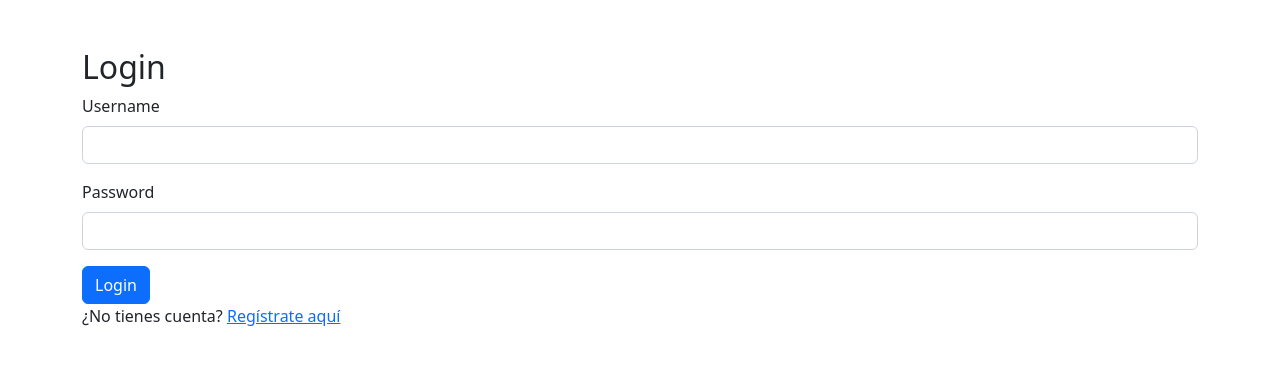
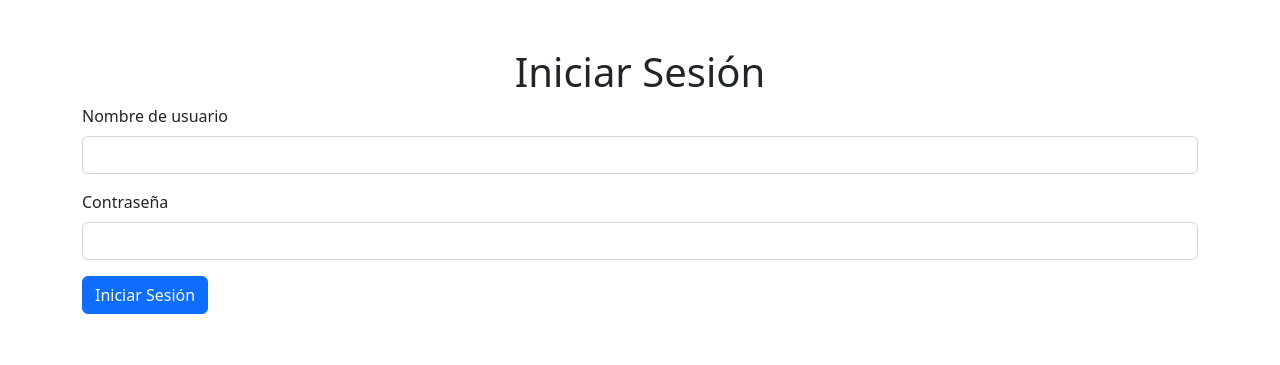
Before and after one commit to jirivchi1/iris, a Flask app: page /login in a window 1280 px wide. Shown: the top 365 px of the page. Run offline with Flask 3, Linux system fonts and the light colour scheme; parts of the project's set-up code (start-up, migrations or seed data) failed here and were passed over.

Commit message:
Update login.html

```diff
--- a/templates/login.html
+++ b/templates/login.html
@@ -2,26 +2,24 @@
 <html lang="en">
 <head>
     <meta charset="UTF-8">
-    <meta http-equiv="X-UA-Compatible" content="IE=edge">
     <meta name="viewport" content="width=device-width, initial-scale=1.0">
     <title>Login</title>
     <link href="https://cdn.jsdelivr.net/npm/bootstrap@5.2.0-beta1/dist/css/bootstrap.min.css" rel="stylesheet">
 </head>
 <body>
-    <div class="container mt-5">
-        <h2>Login</h2>
-        <form method="POST">
+    <div class="container">
+        <h1 class="text-center mt-5">Iniciar Sesión</h1>
+        <form action="/login" method="POST">
             <div class="mb-3">
-                <label for="username" class="form-label">Username</label>
-                <input type="text" class="form-control" name="username" required>
+                <label for="username" class="form-label">Nombre de usuario</label>
+                <input type="text" class="form-control" id="username" name="username" required>
             </div>
             <div class="mb-3">
-                <label for="password" class="form-label">Password</label>
-                <input type="password" class="form-control" name="password" required>
+                <label for="password" class="form-label">Contraseña</label>
+                <input type="password" class="form-control" id="password" name="password" required>
             </div>
-            <button type="submit" class="btn btn-primary">Login</button>
+            <button type="submit" class="btn btn-primary">Iniciar Sesión</button>
         </form>
-        <p>¿No tienes cuenta? <a href="{{ url_for('signup') }}">Regístrate aquí</a></p>
     </div>
 </body>
 </html>
```
